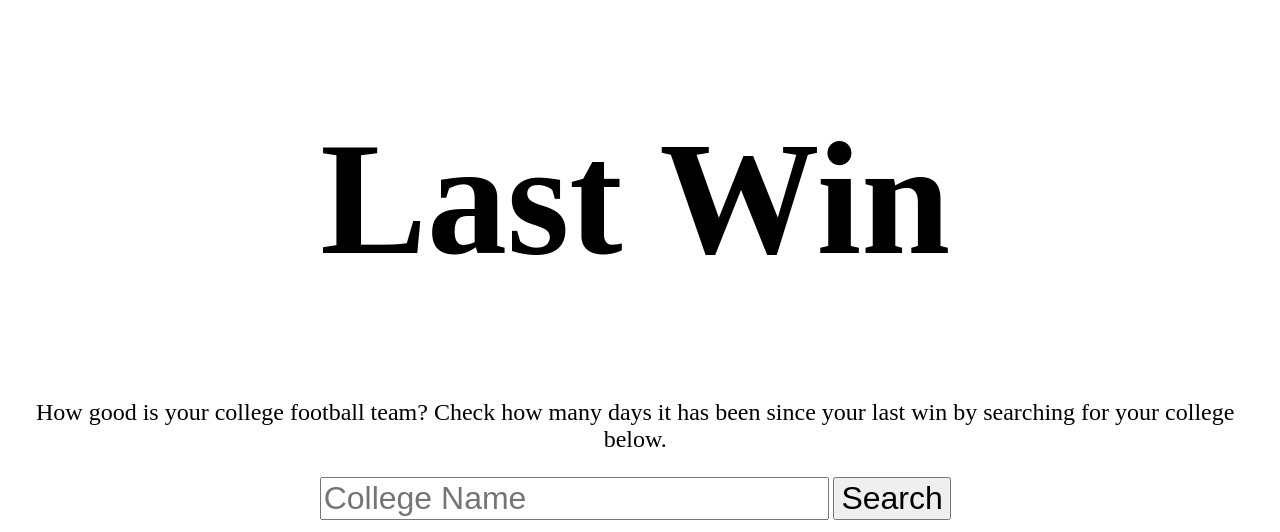
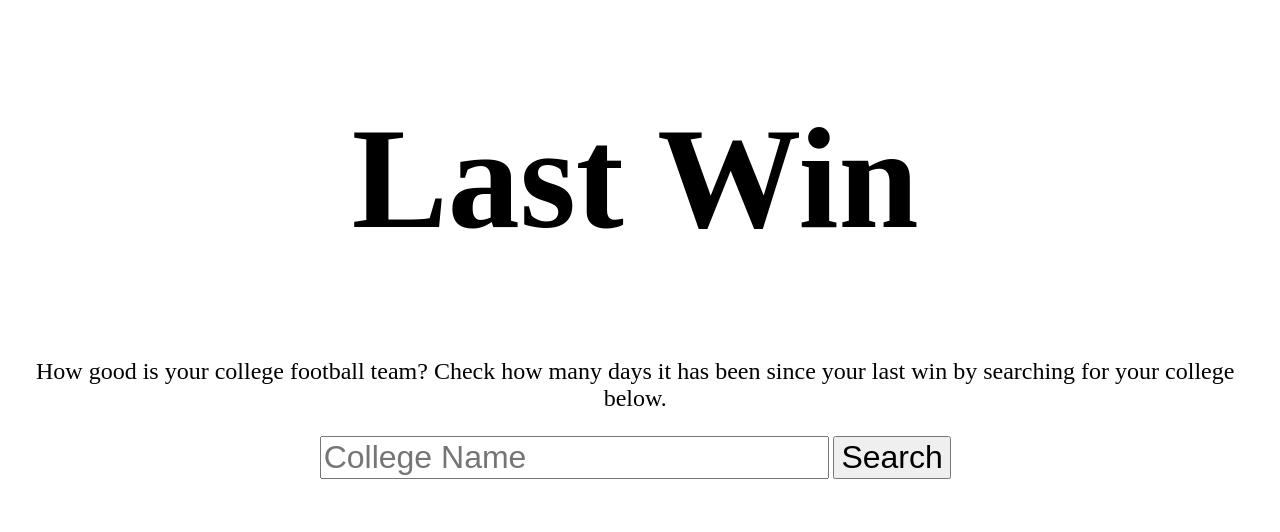
Before and after one commit to christodenny/lastwin, a Flask app: page / in a window 1280 px wide. Shown: the top 532 px of the page. Run offline with Flask 2, Linux system fonts and the light colour scheme.

Commit message:
Reduce font size

```diff
--- a/static/styles.css
+++ b/static/styles.css
@@ -7,7 +7,7 @@ h1, p, #search-form {
 }
 
 h1 {
-  font-size: 10em;
+  font-size: 9em;
 }
 
 p {
```
